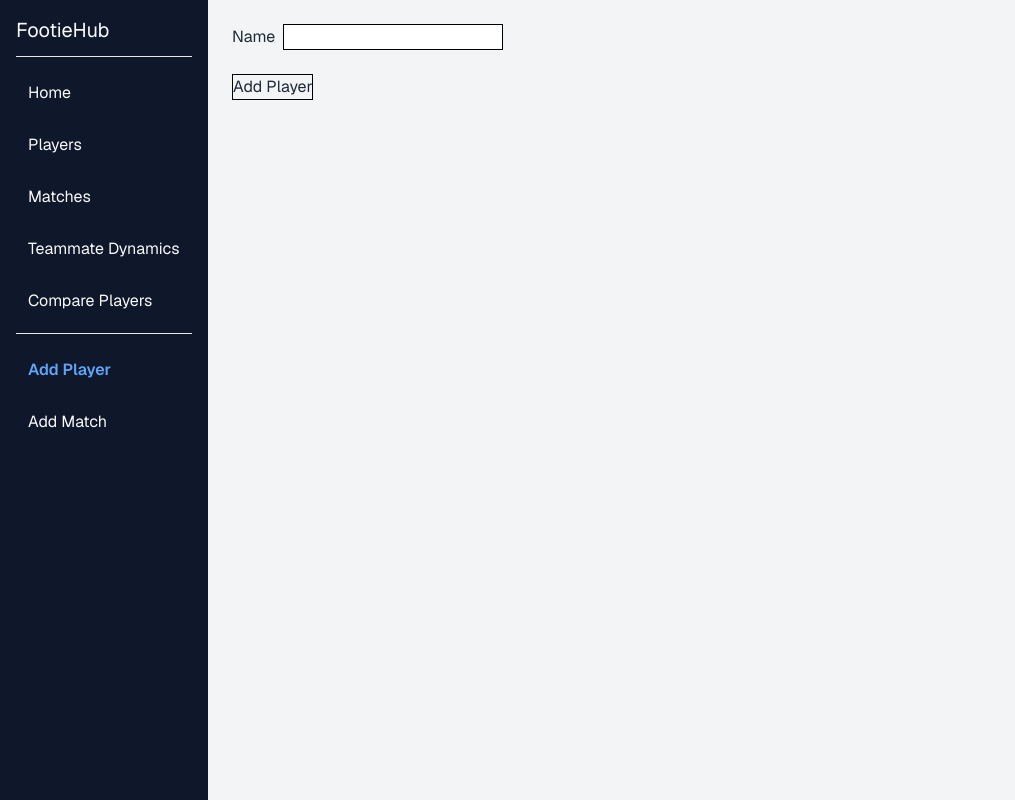
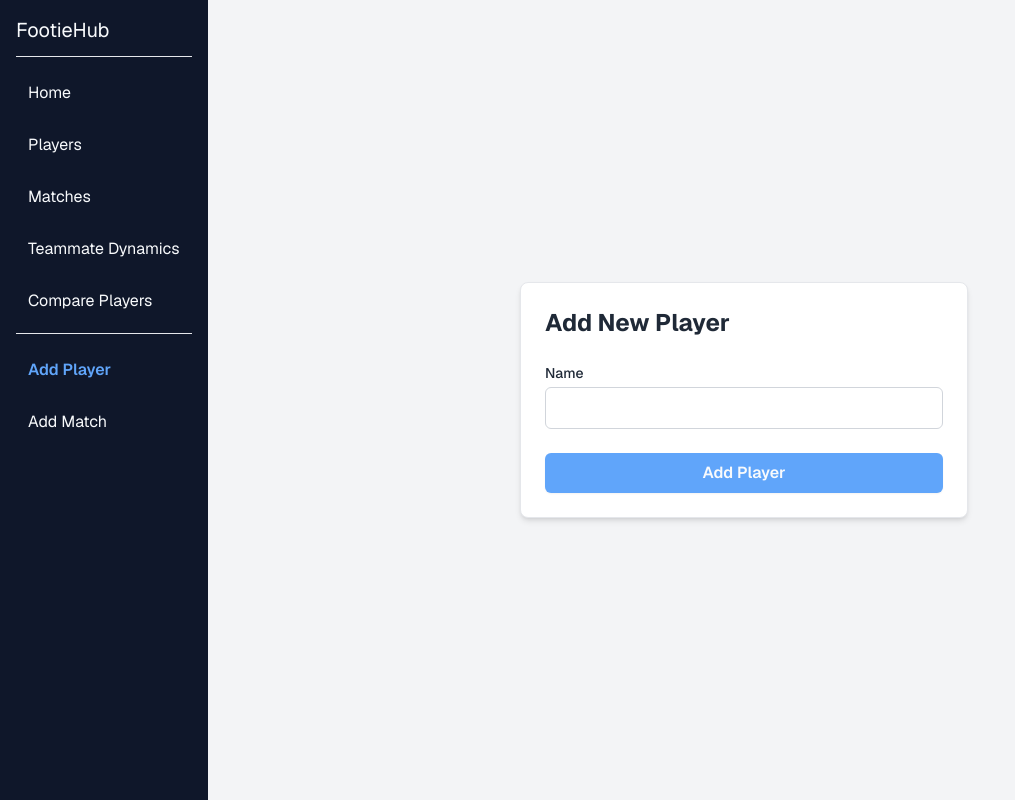
Before and after one commit to Chazz236/FootieHub, a Next.js app in the folder footiehub/: page /addPlayer in a window 1280 px wide. Shown: the whole page, without its empty margins (0-1015 px from the left). Built offline with nearby package versions, Linux system fonts and the light colour scheme.

Commit message:
[FTH-66] design add players page

```diff
--- a/footiehub/src/app/addPlayer/page.js
+++ b/footiehub/src/app/addPlayer/page.js
@@ -2,6 +2,7 @@
 
 import { useState } from 'react';
 import { createPlayer } from '@/lib/actions/players';
+import Card from '@/app/components/ui/Card';
 
 const AddPlayer = () => {
 
@@ -9,8 +10,7 @@ const AddPlayer = () => {
 
   const handleSubmit = async (event) => {
     event.preventDefault();
-    if (!name)
-    {
+    if (!name) {
       return;
     }
     try {
@@ -24,14 +24,17 @@ const AddPlayer = () => {
   };
 
   return (
-    <main className='flex-1 p-6'>
+    <main className='flex-1 p-6 flex items-center justify-center'>
+      <Card className='w-full max-w-md'>
+        <h2 className='text-2xl font-bold text-foreground mb-6'>Add New Player</h2>
         <form onSubmit={handleSubmit}>
           <div className='mb-6'>
-          <label>Name</label>
-          <input type='text' id='name' value={name} onChange={e => setName(e.target.value)} className='ml-2 border border-black' required />
+            <label className='block text-sm font-medium text-foreground mb-1'>Name</label>
+            <input type='text' id='name' value={name} onChange={e => setName(e.target.value)} className='w-full p-2 border border-gray-300 rounded-md text-foreground bg-white' required autoComplete='off' />
           </div>
-        <button type='submit' className='border border-black'>Add Player</button>
+          <button type='submit' className='w-full py-2 px-4 bg-primary-accent text-panel-foreground font-semibold rounded-md shadow-sm'>Add Player</button>
         </form>
+      </Card>
     </main>
   )
 }
```
Lines whose indentation alone changed are shown as unchanged.
